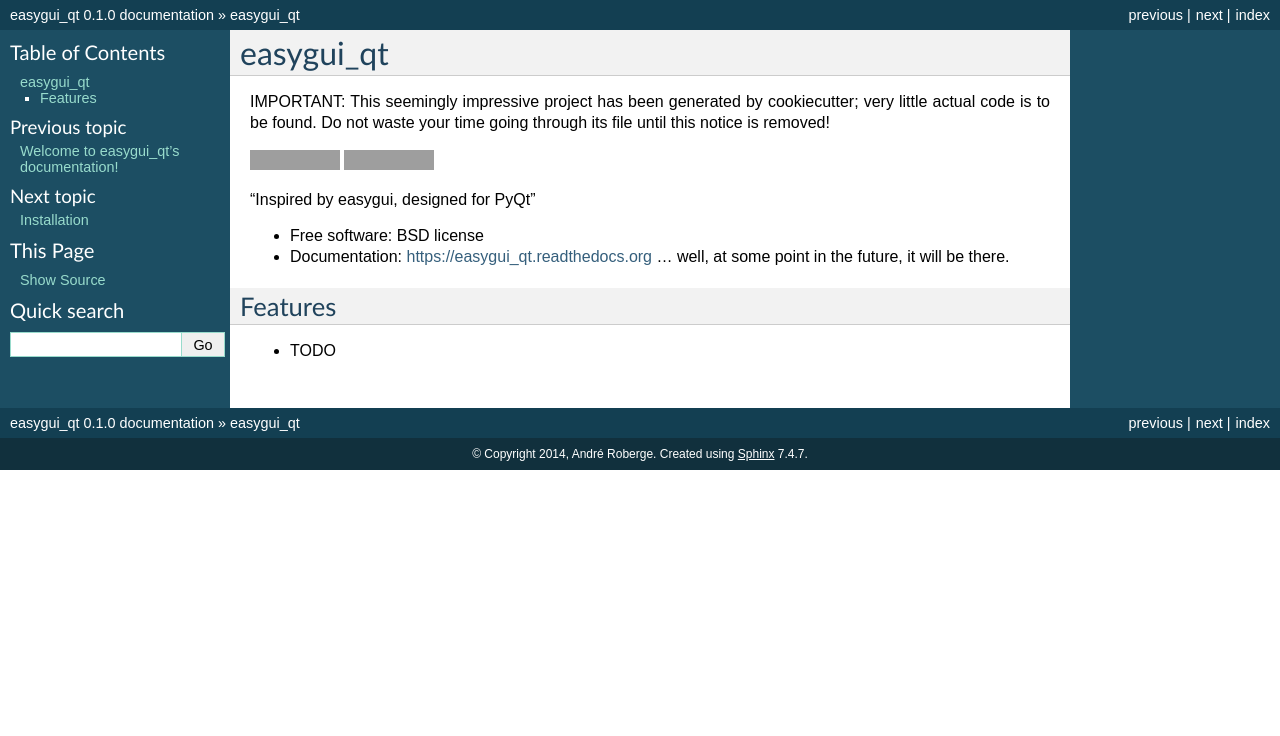
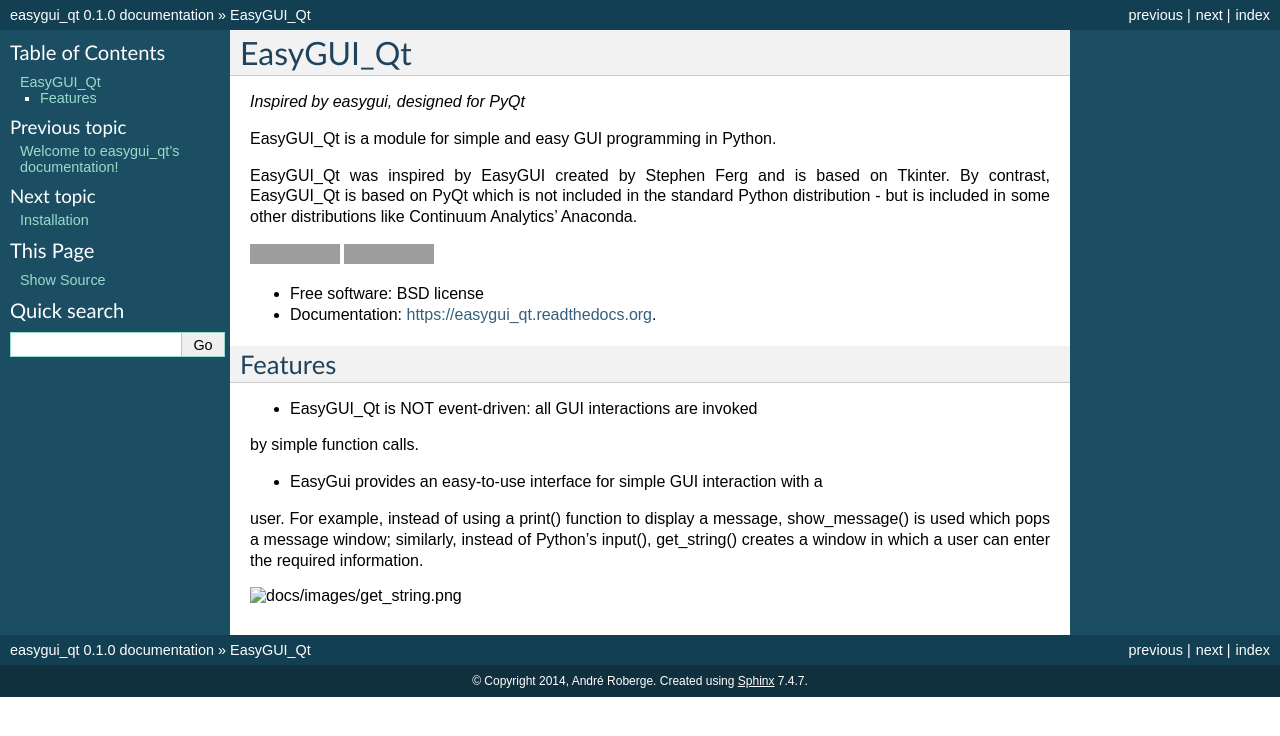
Before and after one commit to aroberge/easygui_qt, a Sphinx documentation site: the page built from docs/readme.rst, in a window 1280 px wide. Shown: the top 736 px of the page. Built offline with Sphinx 7.4.7, drawn with Linux system fonts in a browser that asks for light colours; grey boxes are pictures that could not be loaded.

Commit message:
improving docs

```diff
--- a/README.rst
+++ b/README.rst
@@ -1,10 +1,16 @@
 ===============================
-easygui_qt
+EasyGUI_Qt
 ===============================
 
-IMPORTANT:  This seemingly impressive project has been generated by
-cookiecutter; very little actual code is to be found.  Do not waste your
-time going through its file until this notice is removed!
+*Inspired by easygui, designed for PyQt*
+
+EasyGUI_Qt is a module for simple and easy GUI programming in Python.
+
+EasyGUI_Qt was inspired by EasyGUI created by Stephen Ferg and
+is based on Tkinter.  By contrast, EasyGUI_Qt is based on PyQt
+which is not included in the standard Python distribution - but is
+included in some other distributions like Continuum Analytics' Anaconda.
+
 
 .. image:: https://badge.fury.io/py/easygui_qt.png
     :target: http://badge.fury.io/py/easygui_qt
@@ -12,13 +18,22 @@
 .. image:: https://pypip.in/d/easygui_qt/badge.png
         :target: https://pypi.python.org/pypi/easygui_qt
 
-"Inspired by easygui, designed for PyQt"
+
 
 * Free software: BSD license
-* Documentation: https://easygui_qt.readthedocs.org ... well, at some point
-  in the future, it will be there.
+* Documentation: https://easygui_qt.readthedocs.org.
+
 
 Features
 --------
 
-* TODO
+* EasyGUI_Qt is NOT event-driven: all GUI interactions are invoked
+by simple function calls.
+
+* EasyGui provides an easy-to-use interface for simple GUI interaction with a
+user.  For example, instead of using a print() function to display a message,
+show_message() is used which pops a message window; similarly, instead
+of Python's input(), get_string() creates a window in which a user
+can enter the required information.
+
+.. image:: docs/images/get_string.png
--- a/docs/api.rst
+++ b/docs/api.rst
@@ -9,8 +9,8 @@
 PyQt application can
 automatically be started.  As a result, only a generic signature for
 each function appears below; this is due to a limitation of readthedocs
-since the signature is available when using Python's help() system.
-However, by clicking on "view source", it is possible to view the signature
+since the signature **is** available when using Python's help() system.
+However, by clicking on "source", it is possible to view the signature
 if needed.
 
 .. automodule:: easygui_qt
--- a/easygui_qt/__init__.py
+++ b/easygui_qt/__init__.py
@@ -248,6 +248,12 @@
                default_response=""):
     """Simple text input box.  Used to query the user and get a string back.
 
+       :param message: Message displayed to the user, inviting a response
+       :param title: Window title
+       :param default_response: default response appearing in the text box
+
+       :return: a string, or `None` if "cancel" is clicked or window is closed.
+
        >>> import easygui_qt as eg
        >>> reply = eg.get_string()
 
```
